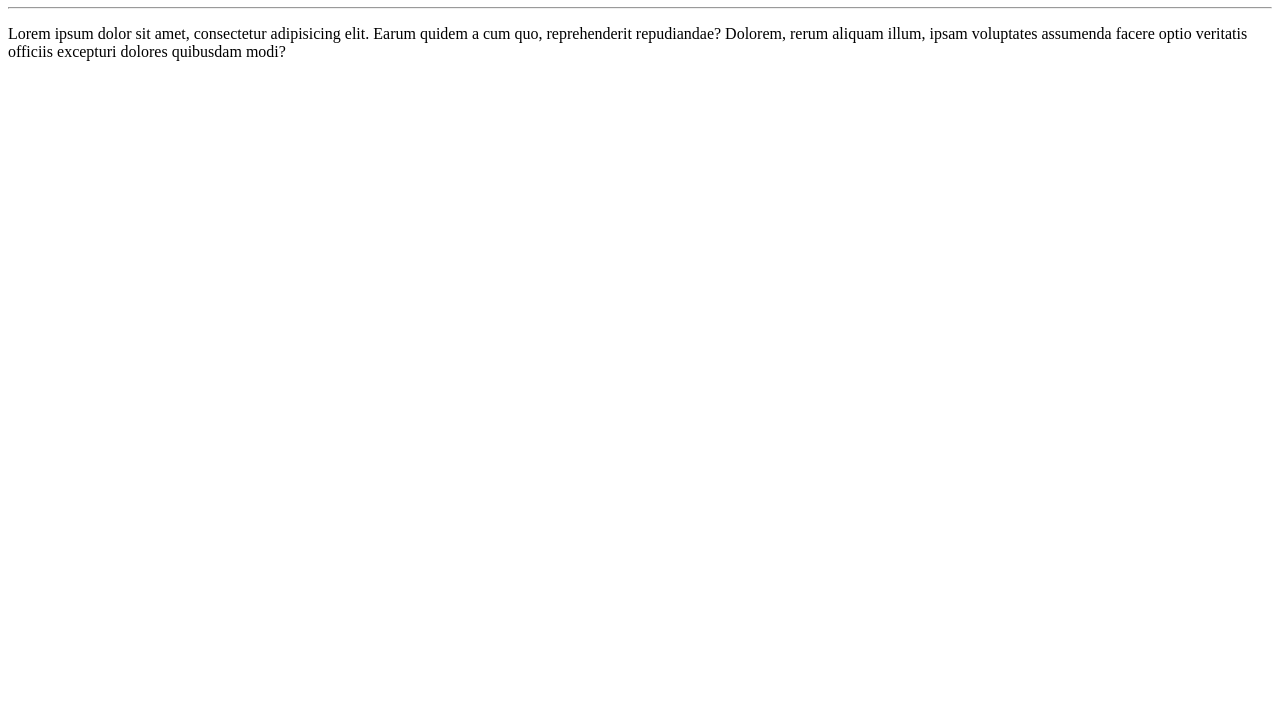
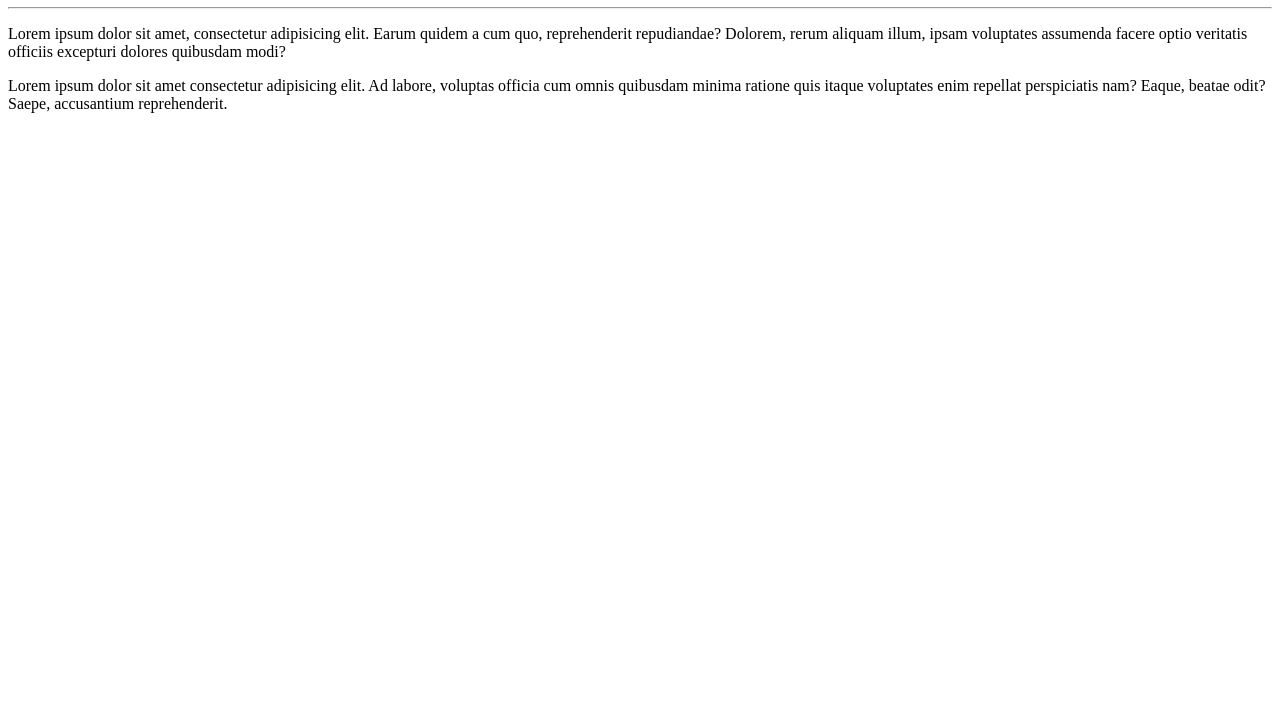
Before and after one commit to kevinssauro/ola-mundo, a plain HTML site: page site exemplo/index.html in a window 1280 px wide. Shown: the part 73-800 px from the top of the page. Drawn offline with Linux system fonts and the light colour scheme.

Commit message:
adicionei um parágrafo

```diff
--- a/site exemplo/index.html
+++ b/site exemplo/index.html
@@ -9,5 +9,6 @@
     <h1>Olá Mundo</h1>
     <hr>
     <p>Lorem ipsum dolor sit amet, consectetur adipisicing elit. Earum quidem a cum quo, reprehenderit repudiandae? Dolorem, rerum aliquam illum, ipsam voluptates assumenda facere optio veritatis officiis excepturi dolores quibusdam modi?</p>
+    <p>Lorem ipsum dolor sit amet consectetur adipisicing elit. Ad labore, voluptas officia cum omnis quibusdam minima ratione quis itaque voluptates enim repellat perspiciatis nam? Eaque, beatae odit? Saepe, accusantium reprehenderit.</p>
 </body>
 </html>
```
